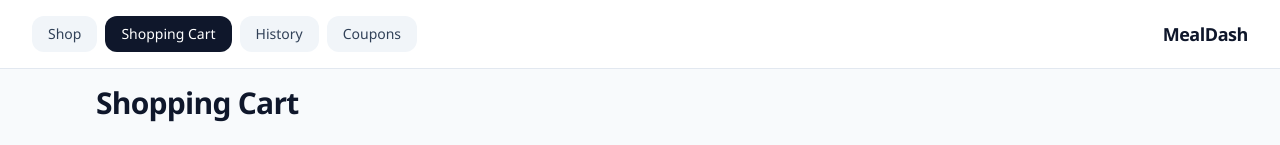
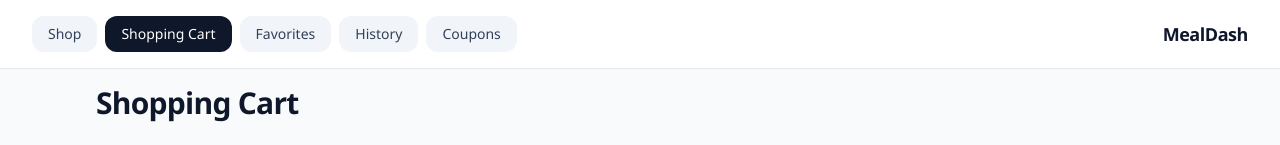
Before and after one commit to alex-tuz/MealDash, a React (Vite) app in the folder frontend/: page /cart in a window 1280 px wide. Shown: the top 145 px of the page. Built offline with nearby package versions, Linux system fonts and the light colour scheme; no server answers.

Commit message:
task 32: feat add favorites page and heart toggle

```diff
--- a/frontend/src/App.tsx
+++ b/frontend/src/App.tsx
@@ -2,6 +2,7 @@ import { Navigate, Route, Routes } from 'react-router-dom';
 import { AppLayout } from './components/AppLayout';
 import { CartPage } from './pages/cart';
 import { CouponsPage } from './pages/coupons';
+import { FavoritesPage } from './pages/favorites';
 import { ShopsPage } from './pages/shops';
 import { OrderHistoryPage } from './pages/order-history';
 
@@ -11,6 +12,7 @@ function App() {
       <Route element={<AppLayout />}>
         <Route path="/" element={<ShopsPage />} />
         <Route path="/cart" element={<CartPage />} />
+        <Route path="/favorites" element={<FavoritesPage />} />
         <Route path="/orders" element={<OrderHistoryPage />} />
         <Route path="/coupons" element={<CouponsPage />} />
         <Route path="*" element={<Navigate to="/" replace />} />
--- a/frontend/src/components/AppLayout.tsx
+++ b/frontend/src/components/AppLayout.tsx
@@ -1,11 +1,12 @@
 import { NavLink, Outlet } from 'react-router-dom';
-import { useCartStore, selectCartTotalItems } from '../store';
+import { useCartStore, selectCartTotalItems, selectFavoritesCount } from '../store';
 
 const baseNavClassName =
   'rounded-xl px-4 py-2 text-sm font-medium transition-colors duration-200 relative';
 
 export const AppLayout = () => {
   const cartTotalItems = useCartStore(selectCartTotalItems);
+  const favoritesCount = useCartStore(selectFavoritesCount);
   return (
     <div className="min-h-screen bg-slate-50 text-slate-900">
       <header className="border-b border-slate-200 bg-white/90 backdrop-blur sticky top-0 z-40">
@@ -38,6 +39,23 @@ export const AppLayout = () => {
               {cartTotalItems > 0 && (
                 <span className="absolute -top-2 -right-2 inline-flex items-center justify-center h-5 w-5 rounded-full bg-red-500 text-white text-xs font-bold leading-none">
                   {cartTotalItems}
+                </span>
+              )}
+            </NavLink>
+            <NavLink
+              to="/favorites"
+              className={({ isActive }) =>
+                `${baseNavClassName} text-xs sm:text-sm relative ${
+                  isActive
+                    ? 'bg-slate-900 text-white'
+                    : 'bg-slate-100 text-slate-700 hover:bg-slate-200'
+                }`
+              }
+            >
+              Favorites
+              {favoritesCount > 0 && (
+                <span className="absolute -top-2 -right-2 inline-flex items-center justify-center h-5 w-5 rounded-full bg-rose-500 text-white text-xs font-bold leading-none">
+                  {favoritesCount}
                 </span>
               )}
             </NavLink>
--- a/frontend/src/components/ProductCard.tsx
+++ b/frontend/src/components/ProductCard.tsx
@@ -1,5 +1,6 @@
 import { useMemo, useState } from 'react';
 import type { Product } from '../api/products.api';
+import { useCartStore } from '../store';
 
 interface ProductCardProps {
   product: Product;
@@ -9,10 +10,38 @@ interface ProductCardProps {
 export const ProductCard = ({ product, onAddToCart }: ProductCardProps) => {
   const [isImageBroken, setIsImageBroken] = useState(false);
   const fallbackLabel = useMemo(() => product.name.charAt(0).toUpperCase(), [product.name]);
+  const isFavorite = useCartStore((state) =>
+    state.favoriteItems.some((item) => item.id === product.id),
+  );
+  const toggleFavorite = useCartStore((state) => state.toggleFavorite);
 
   return (
     <article className="flex flex-col rounded-2xl border border-slate-200 bg-white p-4 h-full">
-      <div className="flex h-40 items-center justify-center rounded-xl border border-slate-200 bg-slate-50 flex-shrink-0">
+      <div className="relative flex h-40 items-center justify-center rounded-xl border border-slate-200 bg-slate-50 flex-shrink-0">
+        <button
+          type="button"
+          onClick={() => toggleFavorite(product)}
+          aria-label={isFavorite ? 'Remove from favorites' : 'Add to favorites'}
+          aria-pressed={isFavorite}
+          className={`absolute right-2 top-2 inline-flex h-9 w-9 items-center justify-center rounded-full border transition-colors ${
+            isFavorite
+              ? 'border-rose-300 bg-rose-100 text-rose-600'
+              : 'border-slate-300 bg-white text-slate-500 hover:bg-slate-100'
+          }`}
+        >
+          <svg
+            viewBox="0 0 24 24"
+            className="h-5 w-5"
+            fill={isFavorite ? 'currentColor' : 'none'}
+            stroke="currentColor"
+            strokeWidth="2"
+            strokeLinecap="round"
+            strokeLinejoin="round"
+            aria-hidden="true"
+          >
+            <path d="M12 21.35l-1.45-1.32C5.4 15.36 2 12.28 2 8.5 2 5.42 4.42 3 7.5 3c1.74 0 3.41.81 4.5 2.09C13.09 3.81 14.76 3 16.5 3 19.58 3 22 5.42 22 8.5c0 3.78-3.4 6.86-8.55 11.54L12 21.35z" />
+          </svg>
+        </button>
         {!isImageBroken && product.image ? (
           <img
             src={product.image}
--- /dev/null
+++ b/frontend/src/pages/favorites/FavoritesPage.tsx
@@ -0,0 +1,29 @@
+import { ProductGrid } from '../../components/ProductGrid';
+import { selectFavoriteItems, useCartStore } from '../../store';
+
+export const FavoritesPage = () => {
+  const favoriteItems = useCartStore(selectFavoriteItems);
+  const addItem = useCartStore((state) => state.addItem);
+
+  return (
+    <section className="space-y-4 md:space-y-6">
+      <header>
+        <h1 className="text-2xl md:text-3xl font-semibold tracking-tight text-slate-900">Favorites</h1>
+        <p className="mt-1 text-sm md:text-base text-slate-600">Quick access to products you liked.</p>
+      </header>
+
+      {favoriteItems.length === 0 ? (
+        <p className="rounded-xl border border-slate-200 bg-white px-4 py-3 text-sm text-slate-600">
+          No favorite items yet. Tap the heart icon on product cards to save them.
+        </p>
+      ) : (
+        <ProductGrid
+          products={favoriteItems}
+          isLoading={false}
+          errorMessage={null}
+          onAddToCart={addItem}
+        />
+      )}
+    </section>
+  );
+};
--- /dev/null
+++ b/frontend/src/pages/favorites/index.ts
@@ -0,0 +1 @@
+export { FavoritesPage } from './FavoritesPage';
--- a/frontend/src/store/index.ts
+++ b/frontend/src/store/index.ts
@@ -5,6 +5,8 @@ import type { Product } from '../api/products.api';
 export interface CartItem extends Product {
 	quantity: number;
 }
+
+export type FavoriteItem = Product;
 
 export interface CheckoutDraft {
 	name: string;
@@ -18,6 +20,7 @@ const CART_STORAGE_KEY = 'meal-dash-cart';
 
 interface CartStore {
 	items: CartItem[];
+	favoriteItems: FavoriteItem[];
 	checkoutDraft: CheckoutDraft | null;
 	addItem: (product: Product) => void;
 	removeItem: (productId: string) => void;
@@ -25,6 +28,9 @@ interface CartStore {
 	decrementItem: (productId: string) => void;
 	setItemQuantity: (productId: string, quantity: number) => void;
 	clearCart: () => void;
+	toggleFavorite: (product: Product) => void;
+	removeFavorite: (productId: string) => void;
+	clearFavorites: () => void;
 	setCheckoutDraft: (draft: CheckoutDraft) => void;
 	clearCheckoutDraft: () => void;
 	reorder: (orderItems: Array<{ productId: string; quantity: number; name: string; image: string; unitPrice: number; shopId?: string }>) => { addedCount: number; message: string };
@@ -34,6 +40,7 @@ export const useCartStore = create<CartStore>()(
 	persist(
 		(set) => ({
 			items: [],
+			favoriteItems: [],
 			checkoutDraft: null,
 			addItem: (product) =>
 				set((state) => {
@@ -90,6 +97,25 @@ export const useCartStore = create<CartStore>()(
 					};
 				}),
 			clearCart: () => set({ items: [] }),
+			toggleFavorite: (product) =>
+				set((state) => {
+					const isFavorite = state.favoriteItems.some((item) => item.id === product.id);
+
+					if (isFavorite) {
+						return {
+							favoriteItems: state.favoriteItems.filter((item) => item.id !== product.id),
+						};
+					}
+
+					return {
+						favoriteItems: [...state.favoriteItems, product],
+					};
+				}),
+			removeFavorite: (productId) =>
+				set((state) => ({
+					favoriteItems: state.favoriteItems.filter((item) => item.id !== productId),
+				})),
+			clearFavorites: () => set({ favoriteItems: [] }),
 			setCheckoutDraft: (draft) => set({ checkoutDraft: draft }),
 			clearCheckoutDraft: () => set({ checkoutDraft: null }),
 			reorder: (orderItems) => {
@@ -134,6 +160,7 @@ export const useCartStore = create<CartStore>()(
 			name: CART_STORAGE_KEY,
 			partialize: (state) => ({
 				items: state.items,
+				favoriteItems: state.favoriteItems,
 			}),
 		},
 	),
@@ -146,3 +173,7 @@ export const selectCartTotalItems = (state: CartStore): number =>
 
 export const selectCartSubtotal = (state: CartStore): number =>
 	state.items.reduce((sum, item) => sum + item.price * item.quantity, 0);
+
+export const selectFavoriteItems = (state: CartStore): FavoriteItem[] => state.favoriteItems;
+
+export const selectFavoritesCount = (state: CartStore): number => state.favoriteItems.length;
```
